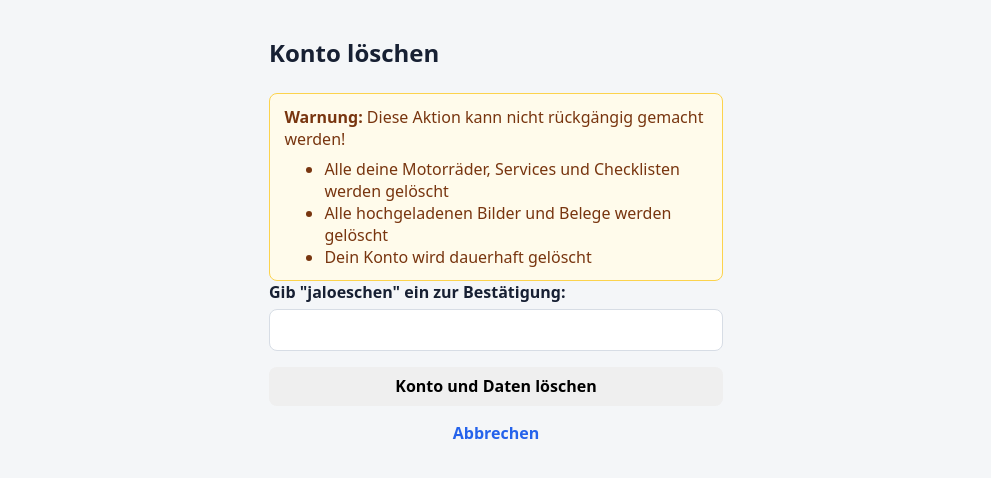
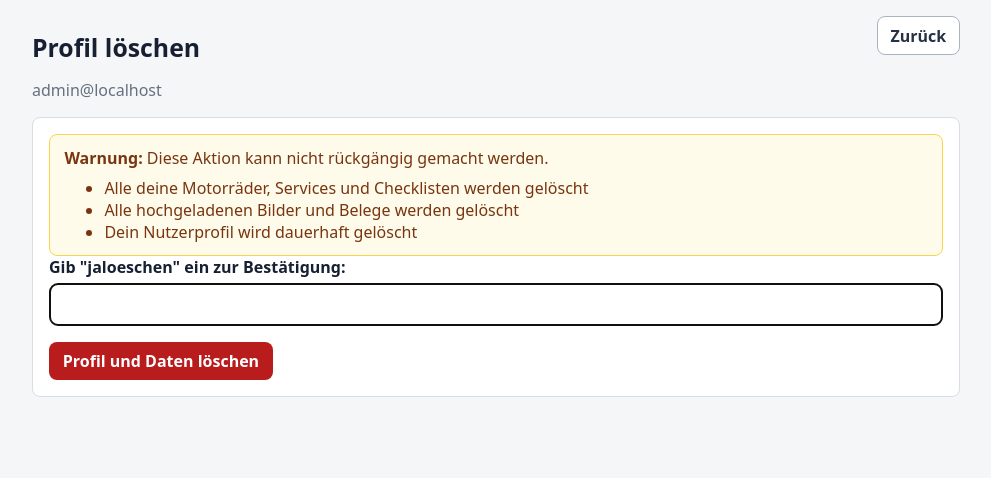
Before and after one commit to Wombatly/MotoDB, a Flask app: page /user/delete in a window 1280 px wide. Shown: the part 64-542 px from the top of the page, without its empty margins (144-1135 px from the left). Run offline with Flask 3, Linux system fonts and the light colour scheme; a user stored in the database is signed in; some libraries are stand-ins or nearby versions.

Commit message:
Add user account settings and profile deletion

```diff
--- a/app/auth.py
+++ b/app/auth.py
@@ -11,7 +11,7 @@ from flask_login import login_user, logout_user, login_required, current_user
 from werkzeug.utils import secure_filename
 
 from app import db
-from app.models import User, AuditLog, Motorcycle, ServiceEntry, TechnicalSpec, ServiceChecklist
+from app.models import User, Motorcycle, ServiceEntry, TechnicalSpec, ServiceChecklist
 
 auth_bp = Blueprint('auth', __name__)
 
@@ -272,12 +272,6 @@ def user_delete():
             .all()
         ]
 
-        Motorcycle.query.filter_by(user_id=user_id).delete()
-        ServiceEntry.query.filter_by(user_id=user_id).delete()
-        TechnicalSpec.query.filter_by(user_id=user_id).delete()
-        ServiceChecklist.query.filter_by(user_id=user_id).delete()
-        AuditLog.query.filter_by(user_id=user_id).delete()
-
         upload_folder = Path(current_app.config['UPLOAD_FOLDER'])
         for motorcycle_id in motorcycle_ids:
             motorcycle_upload_folder = upload_folder / str(motorcycle_id)
--- a/app/routes.py
+++ b/app/routes.py
@@ -118,7 +118,6 @@ def backup_path_update():
 
 @bp.route("/einstellungen")
 @login_required
-@admin_required
 def settings():
     return render_template("settings.html")
 
--- a/app/static/css/app.css
+++ b/app/static/css/app.css
@@ -393,6 +393,11 @@ a {
 
 .btn-primary {
   background: var(--primary);
+  color: #fff;
+}
+
+.btn-danger {
+  background: #b91c1c;
   color: #fff;
 }
 
--- a/app/templates/auth/delete_account.html
+++ b/app/templates/auth/delete_account.html
@@ -1,32 +1,33 @@
 {% extends "base.html" %}
 
+{% block title %}Profil löschen{% endblock %}
+
 {% block content %}
-<div class="container mt-5">
-    <div class="row justify-content-center">
-        <div class="col-md-6">
-            <div class="card border-danger">
-                <div class="card-body">
-                    <h2 class="card-title text-center text-danger mb-4">Konto löschen</h2>
+<div class="d-flex align-items-start justify-content-between gap-3 mb-3">
+  <div>
+    <h1 class="h3 mb-1 text-danger">Profil löschen</h1>
+    <p class="text-secondary mb-0">{{ current_user.email }}</p>
+  </div>
+  <a class="btn btn-outline-secondary" href="{{ url_for('main.settings') }}">Zurück</a>
+</div>
+
+<section class="form-panel">
   <div class="alert alert-warning">
-                        <strong>Warnung:</strong> Diese Aktion kann nicht rückgängig gemacht werden!
+    <strong>Warnung:</strong> Diese Aktion kann nicht rückgängig gemacht werden.
     <ul class="mb-0 mt-2">
       <li>Alle deine Motorräder, Services und Checklisten werden gelöscht</li>
       <li>Alle hochgeladenen Bilder und Belege werden gelöscht</li>
-                            <li>Dein Konto wird dauerhaft gelöscht</li>
+      <li>Dein Nutzerprofil wird dauerhaft gelöscht</li>
     </ul>
   </div>
-                    <form method="POST">
+
+  <form method="post">
     <input type="hidden" name="csrf_token" value="{{ csrf_token() }}">
     <div class="mb-3">
       <label for="confirmation" class="form-label">Gib "jaloeschen" ein zur Bestätigung:</label>
-                            <input type="text" class="form-control" id="confirmation" name="confirmation" required>
+      <input type="text" class="form-control" id="confirmation" name="confirmation" required autofocus>
     </div>
-                        <button type="submit" class="btn btn-danger w-100">Konto und Daten löschen</button>
-                        <a href="{{ url_for('main.index') }}" class="btn btn-secondary w-100 mt-2">Abbrechen</a>
+    <button type="submit" class="btn btn-danger">Profil und Daten löschen</button>
   </form>
-                </div>
-            </div>
-        </div>
-    </div>
-</div>
+</section>
 {% endblock %}
--- a/app/templates/base.html
+++ b/app/templates/base.html
@@ -21,9 +21,7 @@
           </button>
           <div class="nav-actions" data-menu>
             {% if current_user.is_authenticated %}
-              {% if current_user.is_admin %}
-                <a class="menu-item" href="{{ url_for('main.settings') }}">Einstellungen</a>
-              {% endif %}
+              <a class="menu-item" href="{{ url_for('main.settings') }}">Einstellungen</a>
               <form method="post" action="{{ url_for('auth.logout') }}">
                 <input type="hidden" name="csrf_token" value="{{ csrf_token() }}">
                 <button class="menu-item" type="submit">Abmelden</button>
```
Also changed, not shown: app/templates/settings.html (+12 -6 lines), tests/test_security.py (+75 -1 lines). Lines whose indentation alone changed are shown as unchanged.
